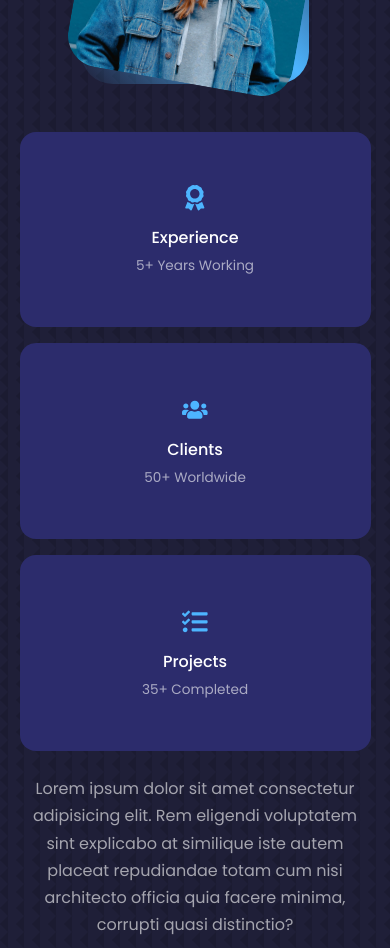
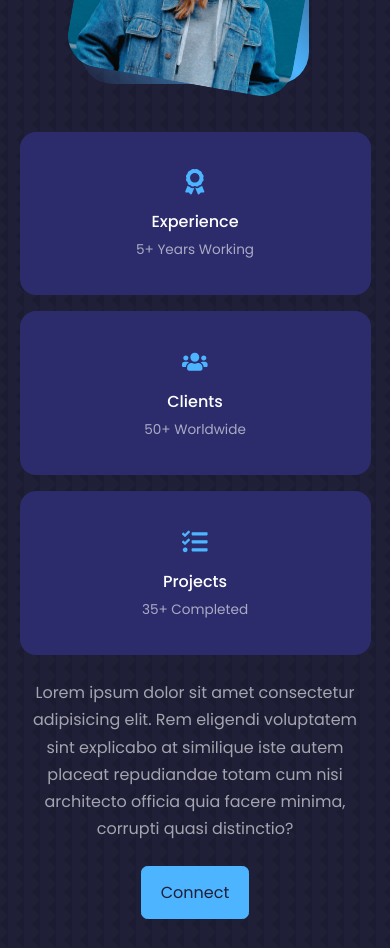
Before and after one commit to isayani/isayani-react-portfolio, a React (Create React App) app: page / in a window 390 px wide. Shown: the part 1180-2128 px from the top of the page. Built offline with nearby package versions, Linux system fonts and the light colour scheme.

Commit message:
minimized padding

```diff
--- a/src/components/about/about.css
+++ b/src/components/about/about.css
@@ -37,7 +37,7 @@
   background: var(--color-bg-variant);
   border: 1px solid transparent;
   border-radius: 1rem;
-  padding: 3rem;
+  padding: 2rem;
   text-align: center;
   transition: var(--transition);
 }
@@ -80,11 +80,6 @@
     margin: 2rem auto 4rem;
   }
 
-  .about__card {
-    padding-left: 1rem;
-    padding-right: 1rem;
-  }
-
   .about__content {
     text-align: center;
   }
```
